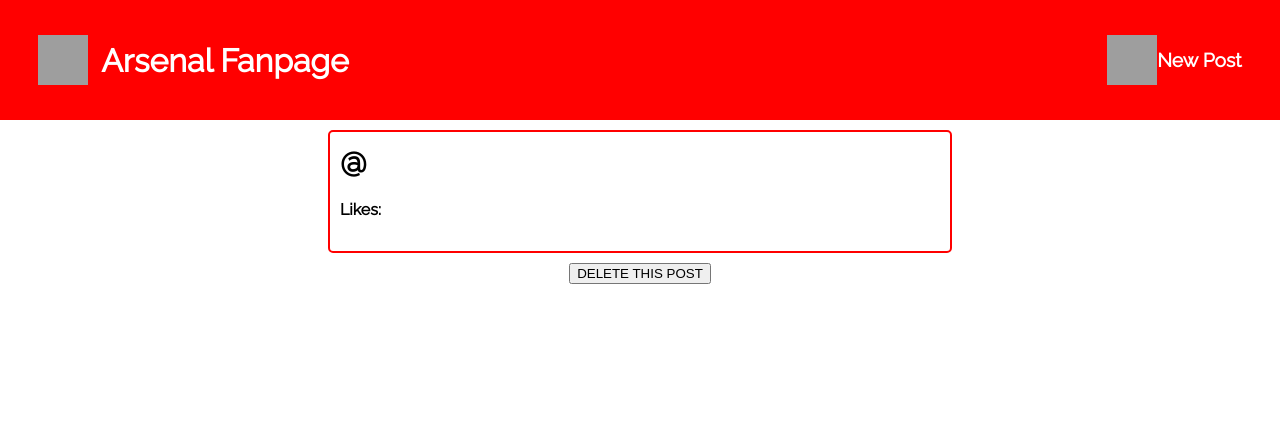
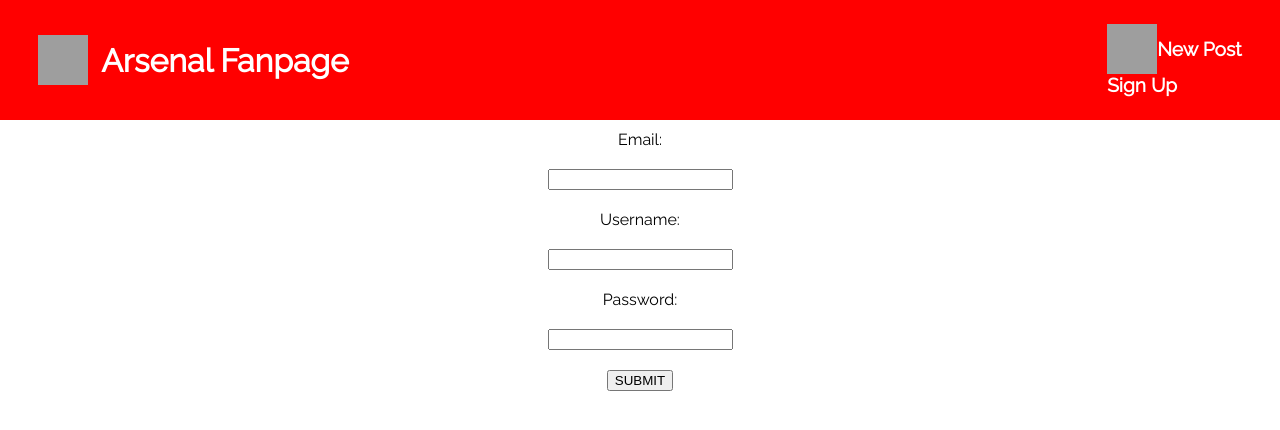
Before and after one commit to stufooks/arsenal-twitter-frontend, a React (Create React App) app: page /users/signup in a window 1280 px wide. Shown: the top 430 px of the page. Built offline with nearby package versions, Linux system fonts and the light colour scheme; no server answers; grey boxes are pictures that could not be loaded.

Commit message:
sign up working

```diff
--- a/src/components/App/App.js
+++ b/src/components/App/App.js
@@ -4,13 +4,52 @@
 import Show from '../Show/Show'
 import Header from '../Header/Header'
 import Create from '../Create/Create'
+import SignUp from '../SignUp/SignUp'
+import axios from 'axios';
+
+const url = 'http://localhost:3001/users'
 
 class App extends Component {
+  constructor() {
+    super()
+
+    this.state = {
+      email: "",
+      username: "",
+      password: "",
+      isLoggedIn: false
+    }
+
+    this.signupChanger = this.signupChanger.bind(this)
+    this.signupSubmit = this.signupSubmit.bind(this)
+  }
+
+  signupChanger(e) {
+    this.setState({ [e.target.name]: e.target.value })
+  }
+
+  signupSubmit(e) {
+    console.log('front end signup called')
+    console.log(this.state)
+    e.preventDefault()
+    axios.post(url + "/signup", {
+      email: this.state.email,
+      username: this.state.username,
+      password: this.state.password
+    })
+    .then(res => {
+      localStorage.token = res.data.token
+      this.setState({ isLoggedIn: true })
+    })
+    .catch(err => console.log(err))
+  }
+
   render() {
     return (
       <div className="App">
         <Header />
         <Switch>
+          <Route path="/users/signup" render={() => <SignUp signupChanger={this.signupChanger} signupSubmit={this.signupSubmit} />} />
           <Route path="/create" component={Create} />
           <Route path="/:id" component={Show} />
           <Route path="/" component={Home} />
--- a/src/components/Header/Header.js
+++ b/src/components/Header/Header.js
@@ -15,6 +15,9 @@
             <div className="new-icon"></div>
             New Post
           </Link>
+          <Link to="/users/signup">
+            Sign Up
+          </Link>
         </nav>
       </div>
     );
--- /dev/null
+++ b/src/components/SignUp/SignUp.js
@@ -0,0 +1,21 @@
+import React, { Component } from 'react';
+
+class SignUp extends Component {
+  render() {
+    return (
+      <div className="SignUp">
+        <form onSubmit={this.props.signupSubmit}>
+          <label>Email:</label>
+          <input name="email" type="text" onChange={this.props.signupChanger}></input>
+          <label>Username:</label>
+          <input name="username" type="text" onChange={this.props.signupChanger}></input>
+          <label>Password:</label>
+          <input name="password" type="password" onChange={this.props.signupChanger}></input>
+          <input type="submit" value="SUBMIT"></input>
+        </form>
+      </div>
+    );
+  }
+}
+
+export default SignUp;
```
